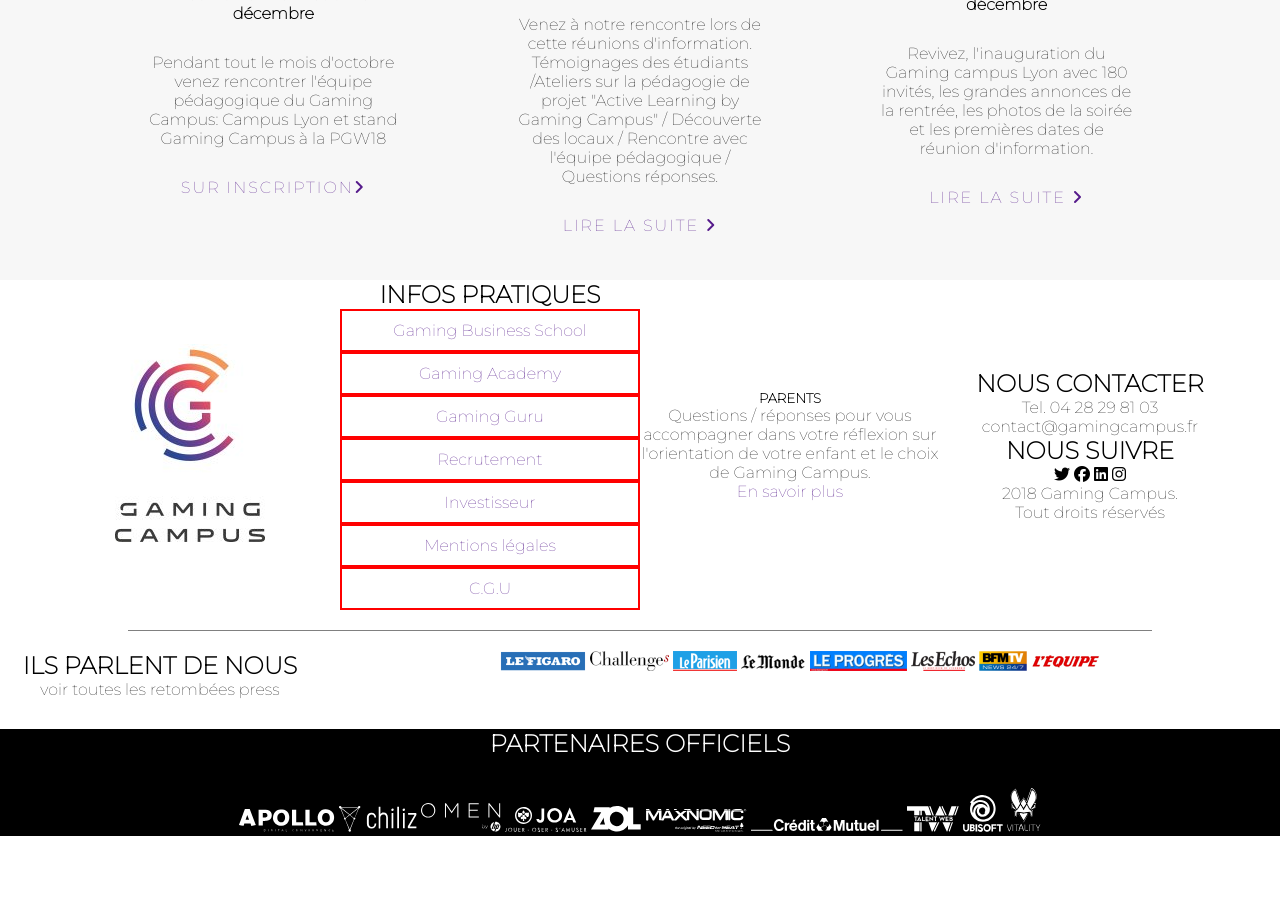
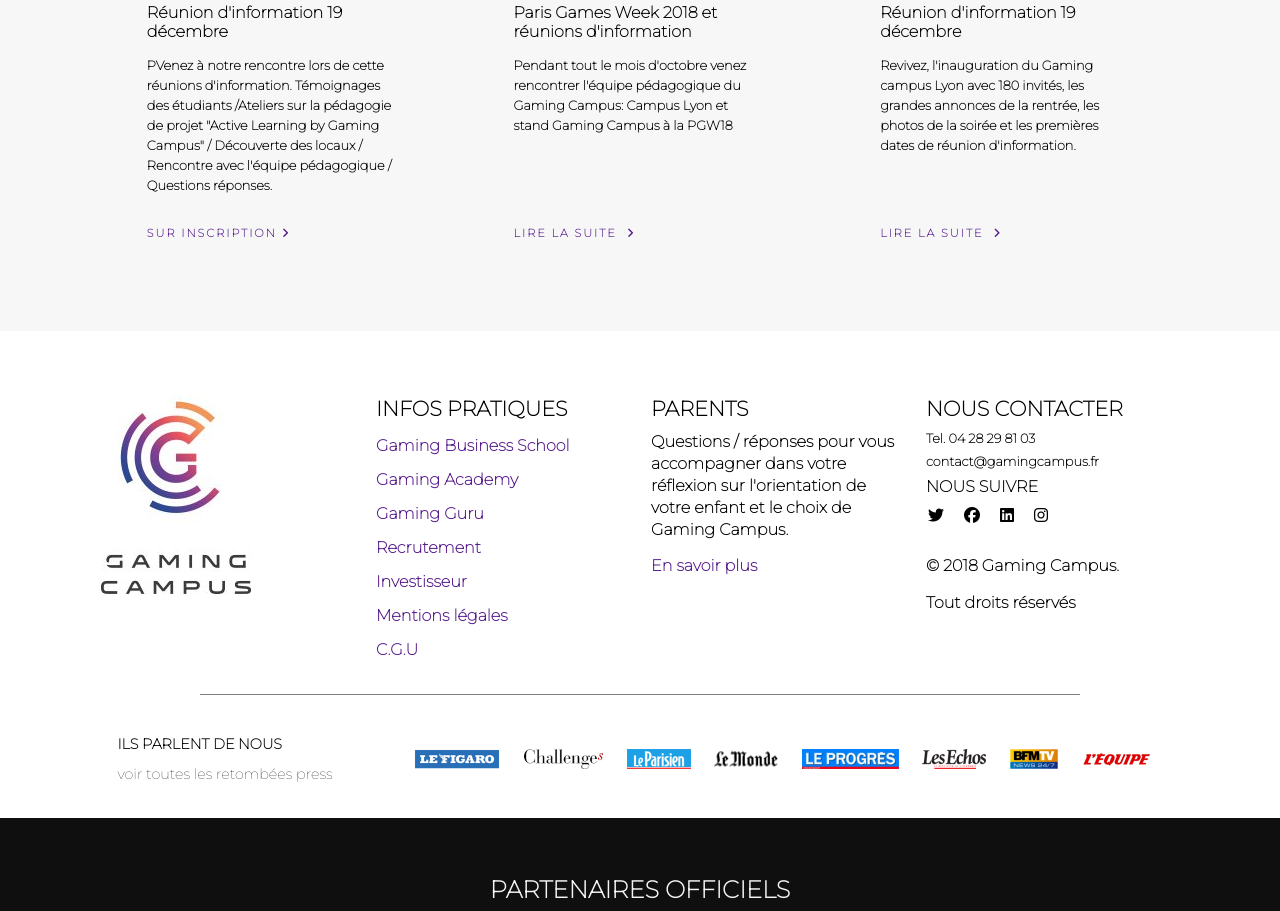
Before and after one commit to TestMoi75016/-TP3-html-Int-grer-une-maquette-professionnelle, a plain HTML site: page index.html in a window 1280 px wide. Shown: the part 1886-2797 px from the top of the page. Before the commit the page ends 2752 px from the top, so only its background shows below. Drawn offline with Linux system fonts and the light colour scheme.

Commit message:
Version terminée sans responsive

```diff
--- a/index.html
+++ b/index.html
@@ -20,7 +20,7 @@
     <!-- Je pense la faire en display:grid -->
     <nav>
       <ul>
-        <li><a href="">Accueil</a></li>
+        <li><a href="">MICHAEL</a></li>
         <!--a vérifier-->
         <li><a href="">Business school</a></li>
         <li><a href="">Ecole ESport</a></li>
@@ -108,25 +108,27 @@
           <img src="./assets/img/ri8decembre.jpg" alt="Ceci est une image" /></div>
           <h4>Réunion d'information 19 décembre</h4>
           <p>
-            Pendant tout le mois d'octobre venez rencontrer l'équipe pédagogique
-            du Gaming Campus: Campus Lyon et stand Gaming Campus à la PGW18
+            PVenez à notre rencontre lors de cette réunions d'information.
+            Témoignages des étudiants /Ateliers sur la pédagogie de projet
+            "Active Learning by Gaming Campus" / Découverte des locaux /
+            Rencontre avec l'équipe pédagogique / Questions réponses.
           </p>
+          <div class="link">
           <a href="">SUR INSCRIPTION<i class="fa-solid fa-angle-right"></i></a>
         </div>
-
+      </div>
         <div class="bloc-main">
           <div class="row-img2">
           <img src="./assets/img/pgw18home.jpg" alt="Ceci est une image" /></div>
           <h4>Paris Games Week 2018 et réunions d'information</h4>
           <p>
-            Venez à notre rencontre lors de cette réunions d'information.
-            Témoignages des étudiants /Ateliers sur la pédagogie de projet
-            "Active Learning by Gaming Campus" / Découverte des locaux /
-            Rencontre avec l'équipe pédagogique / Questions réponses.
+             Pendant tout le mois d'octobre venez rencontrer l'équipe pédagogique
+            du Gaming Campus: Campus Lyon et stand Gaming Campus à la PGW18
           </p>
+          <div class="link">
           <a href="">LIRE LA SUITE <i class="fa-solid fa-angle-right"></i></a>
         </div>
-
+      </div>
         <div class="bloc-main">
           <div class="row-img2">
           <img
@@ -139,8 +141,10 @@
             grandes annonces de la rentrée, les photos de la soirée et les
             premières dates de réunion d'information.
           </p>
+          <div class="link">
           <a href="">LIRE LA SUITE <i class="fa-solid fa-angle-right"></i></a>
         </div>
+      </div>
       </div>
     </section>
     <!-- SECTION QUATRE-->
@@ -152,7 +156,7 @@
           <img src="./assets/img/logo-gc-footer.jpg" alt="Ceci est une image" /></div>
         </div>
         <div class="bloc-sec4">
-          <h2>INFOS PRATIQUES</h2>
+          <h5>INFOS PRATIQUES</h5>
           <ul>
           <li><a href="">Gaming Business School</a></li>
           <li><a href="">Gaming Academy</a></li>
@@ -172,17 +176,17 @@
           <a href="">En savoir plus</a>
         </div>
         <div class="bloc-sec4">
-          <h2>NOUS CONTACTER</h2>
-          <p>Tel. 04 28 29 81 03</p>
-          <p>contact@gamingcampus.fr</p>
-          <h2>NOUS SUIVRE</h2>
+          <h5>NOUS CONTACTER</h5>
+          <h6>Tel. 04 28 29 81 03</h6>
+          <h6>contact@gamingcampus.fr</h6>
+          <h7>NOUS SUIVRE</h7>
           <div class="logo-réseaux">
             <i class="fa-brands fa-twitter"></i>
             <i class="fa-brands fa-facebook"></i>
             <i class="fa-brands fa-linkedin"></i>
             <i class="fa-brands fa-instagram"></i>
           </div>
-          <p>2018 Gaming Campus.</p>
+          <p> © 2018 Gaming Campus.</p>
           <p>Tout droits réservés</p>
         </div>
       </div>
@@ -194,7 +198,7 @@
           <h2>ILS PARLENT DE NOUS</h2>
           <p>voir toutes les retombées press</p>
         </div>
-        <div class="new-journaliste">
+        <div class="new-journaliste-media-logo">
           <img src="./assets/img/figaro.png" alt="ceci est une image" />
           <img src="./assets/img/challenges.png" alt="ceci est une image" />
           <img src="./assets/img/leparisien.png" alt="ceci est une image" />
@@ -210,7 +214,6 @@
     <footer>
       <h2>PARTENAIRES OFFICIELS</h2>
       <div class="essai">
-        <span>
           <span><img src="./assets/img/apollo.png" alt="ceci est une image" /></span>
           <span><img src="./assets/img/chiliz.png" alt="ceci est une image" /></span>
           <span><img src="./assets/img/omen.png" alt="ceci est une image" /></span>
--- a/style.css
+++ b/style.css
@@ -44,7 +44,7 @@ nav li {
 }
 nav li:nth-child(1) {
     color:rgb(71, 15, 169);
-    border: 2px solid red;
+
 }
 nav li:first-child:before {
     content:"";
@@ -121,8 +121,8 @@ nav li:nth-child(8):before {
    font-weight: bold;
    font-size: 1.2rem;
    padding: 40px 0;
-   max-width: 1100px; /*Comme pr la Nav barre car après c'est laid si ça sétire trop sur grand écran*/;
-   line-height: 34px; /*espace entre 2 lignes d'un même <p*/>
+   max-width: 1100px; /*Comme pr la Nav barre car après c'est laid si ça sétire trop sur grand écran*/
+   line-height: 34px; /*espace entre 2 lignes d'un même <p>*/
 }
 
 /*----------------SECTION 2-------------------*/
@@ -225,55 +225,106 @@ nav li:nth-child(8):before {
 /*Les bloc main*/
 .row-main-section-trois {
     display: flex;
-    justify-content: space-around;
-    align-items: center;
+    justify-content: space-around; /*Pas besoin de align item: center*/
     max-width: 1100px;
-    margin: 0 auto;
+    margin: 45px auto;
 }
 
 .bloc-main {
-        width: 300px;
-        max-width: 23%;
-}
+       position: relative; /*Le prof veux contenir relativement les boutons dans bloc-main et les mettre en absolute car sinon ils ne s'allignent pas, car le texte <p> est plus ou moins long dans chaque bloc*/
+       max-width: 23%;
+
+}/* JE ME SUIS ARRETE ICI PR LA CORRECTION*/
  .row-img2 img { /*on s'adresse aux img du container row-im2 du container bloc-main.  */
-  width: 100%;
-  border-radius: 3px;
-  box-shadow: 0px 3px 6px 0px black;;
+    width: 100%;
+    object-fit: cover; /*Empêche la déformation de l'image en responsive*/
+    border-radius: 3px;
+    box-shadow: 0px 3px 6px 0px black;
  }
+
+ .bloc-main h4 {
+    margin: 15px 0;
+    text-align: left;
+ }
+
 .bloc-main p {
-    margin: 30px auto;
-
+    margin-bottom: 45px;
+    text-align: left;
+    font-weight: bold;
+    font-size: 0.8rem;
+    line-height: 20px;
 }
 
-.bloc-main a {
+.link { /*Prof à mit les a href dans une class commune "link"*/
+    position: absolute;
+    text-align: left;
+    bottom: 0;
     letter-spacing: 2px;
-    /*padding: 30px auto; bon j'arrive pas*/
+}
+
+.link > a {
+    font-size: 0.7rem;
+    font-weight: bold;
+}
+
+.link > a:hover {
+    color: rgba(180,180,180,1);
+}
+.bloc-main i {
+    transform: translateX(5px); /* Ajoute un espace de 5px de large entre le ahref et la fleche*/
 }
 
 /*----------------SECTION 4-------------------*/
+.section-quatre {
+    padding: 65px 0 20px;
+    max-width: 1100px;  /*margin: 0 auto; pour centrer quand on met une max width*/
+    margin: 0 auto;
+}
 .container-top-section-quatre {
 display: flex;
-justify-content: center;
-align-items: center;
-
+justify-content: space-around;
+font-weight: 600;  /*ma police bug malheureusement*/xxx
 }
 
 .bloc-sec4 {
-    width: 300px;
-    /* bon je sais pas centrer tout ça  */
+    text-align:left;
+    width: 23%
+    /* obligé de forcer car sinon le texte du bloc 3 prend trop de place */
+}
 
+.bloc-sec4 h5 {
+    font-size: 1.3rem;
+    margin-bottom: 10px;
 }
 
 .bloc-sec4 li {
-   border: 2px red solid;
-   padding: 10px;
+   margin: 15px auto;
    list-style: none;
 }
 
+.bloc-sec4 p {
+    line-height: 22px;
+    margin-bottom: 15px;
+}
+
+.bloc-sec4 h6 { /*Tel et adresse mail */
+    font-size: 0.8rem;
+    margin-bottom: 8px;
+
+}
 .logo-réseaux{
     cursor: pointer;
+    margin: 10px 0 30px;
+    letter-spacing: 8px;
 }
 
+h7 {
+    margin: 0;
+}
+
+.logo-réseaux i {
+    transform: translateX(2px);
+}
 /*------trait gris------*/
 .trait-gris {
     height: 1px;
@@ -282,30 +333,57 @@ align-items: center;
     margin: 20px auto;
 }
 
-/*----container-journalistes----*/
+/*----container-journalistes sous le trait gris----*/
 .container-journalistes {
-    display: grid;
-    grid-template-columns: 25% 75%;
+    padding: 20px 0 15px;
+     display: flex;
+     align-items: center;
+     width: 95%;
+     margin: 0 auto;
+
 }
 
-.new-journaliste {
-    text-align: center;
+
+.new-journaliste {  /*Container gauche*/
+    text-align: left;
+    width: 30%;
 }
+
+.new-journaliste h2 {
+    font-size: 0.9rem;
+    margin-bottom: 12px;
+}
+
+.new-journaliste p{
+    font-size: 0.9rem;
+}
+
+.new-journaliste-media-logo {
+    display: flex;
+    justify-content: space-around;
+    width: 80%;
+
+}
+
+
 /* ----------------FOOTER-------------------- */
 footer {
-    background: black;
+    background: rgb(15, 15, 15);
     text-align: center;
+    padding: 25px;  /*marge INTERIEURE de 25px;*/
 }
 
 footer h2 {
-    color: white;
-    margin: 30px;
+    color: whitesmoke;
+    margin: 32px;
 }
+
 .essai {
     display: flex;
-    justify-content: center;
-    margin: 30px;
+    justify-content: space-around;
+    margin: 0 auto;
+    max-width: 1100px;
 }
 
-/*_-_-_-REMARQUES_-_-_-
-- J'aurai pu faire un unique paramétrage pour les bouttons qui sont tous les mêmes quasiments et modifier les petites diff au fur et à mesure*/
+/*_-_-_-REMARQUES_-_-_-*/
+/*- J'aurai pu faire un unique paramétrage pour les bouttons qui sont tous les mêmes quasiments et modifier les petites diff au fur et à mesure*/
```
